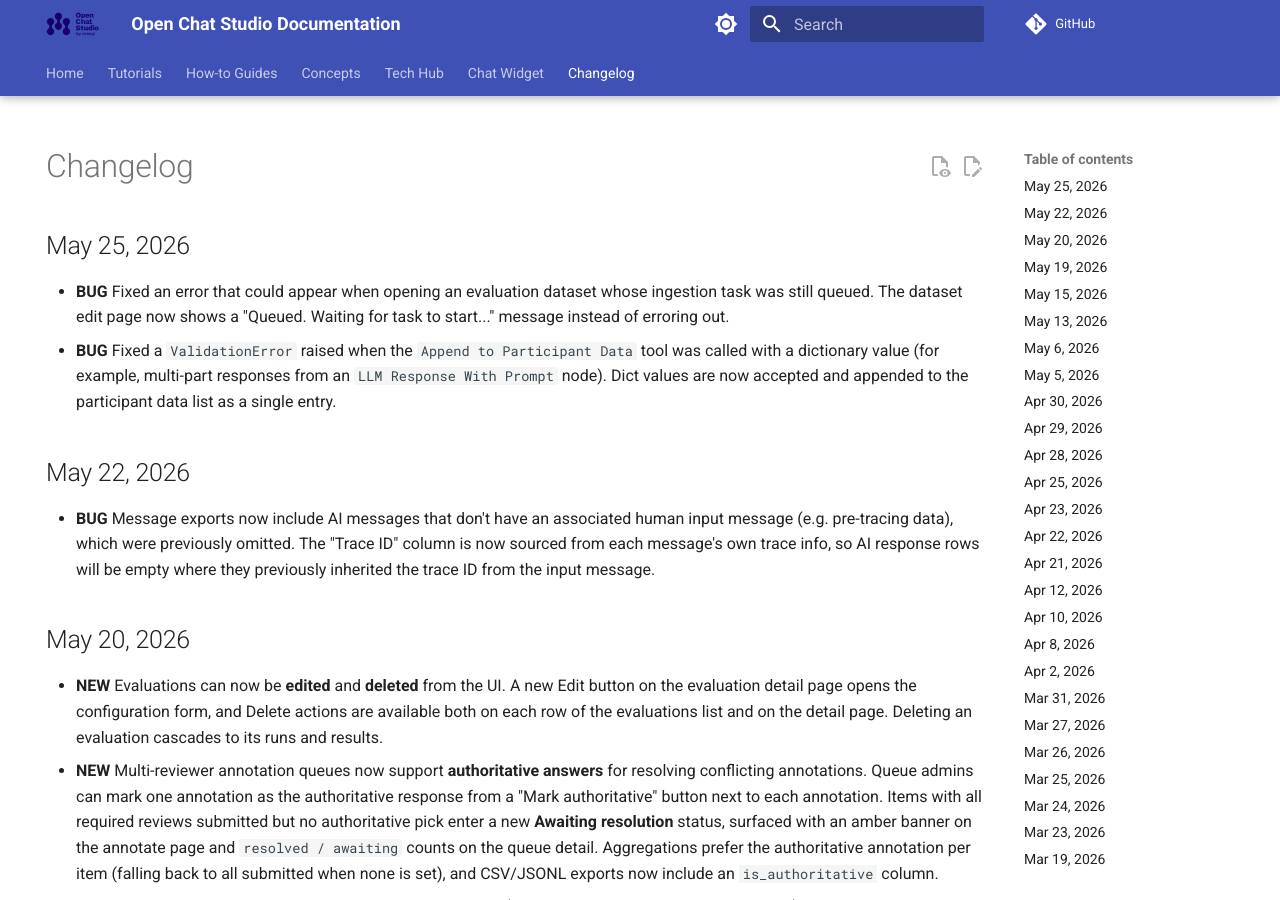
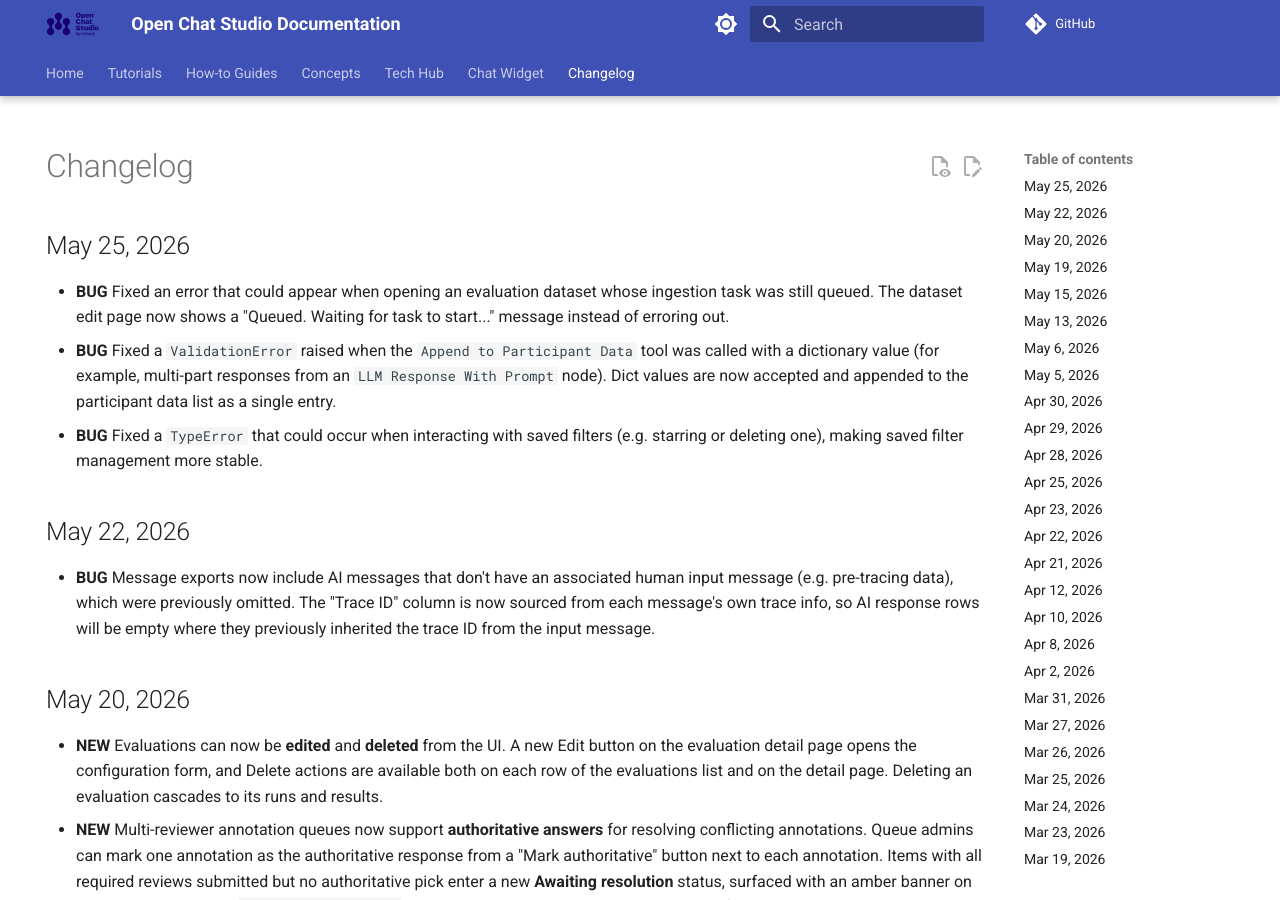
Before and after one commit to dimagi/open-chat-studio-docs, an MkDocs documentation site: the page built from docs/changelog.md, in a window 1280 px wide and 900 px high. Built offline with MkDocs 1.6.1 and Material for MkDocs 9.7.7, drawn with Linux system fonts in a browser that asks for light colours; a script that is not in the unit is left out; comment, search, counter and statistics services are not loaded.

Commit message:
update changelog and docs from OCS PR #3412
Co-Authored-By: Claude Opus 4.7 (1M context) <noreply@anthropic.com>

```diff
--- a/docs/changelog.md
+++ b/docs/changelog.md
@@ -7,6 +7,7 @@ hide:
 ## May 25, 2026
 * **BUG** Fixed an error that could appear when opening an evaluation dataset whose ingestion task was still queued. The dataset edit page now shows a "Queued. Waiting for task to start..." message instead of erroring out.
 * **BUG** Fixed a `ValidationError` raised when the `Append to Participant Data` tool was called with a dictionary value (for example, multi-part responses from an `LLM Response With Prompt` node). Dict values are now accepted and appended to the participant data list as a single entry.
+* **BUG** Fixed a `TypeError` that could occur when interacting with saved filters (e.g. starring or deleting one), making saved filter management more stable.
 
 ## May 22, 2026
 * **BUG** Message exports now include AI messages that don't have an associated human input message (e.g. pre-tracing data), which were previously omitted. The "Trace ID" column is now sourced from each message's own trace info, so AI response rows will be empty where they previously inherited the trace ID from the input message.
```
